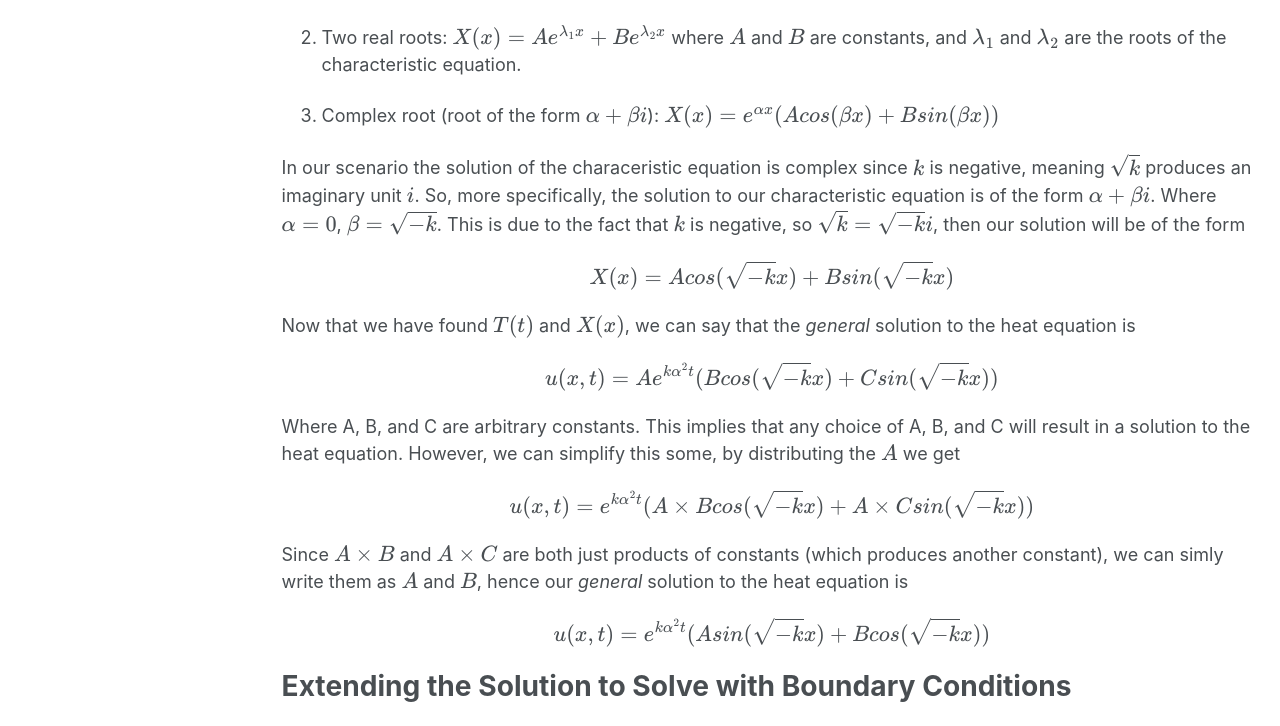
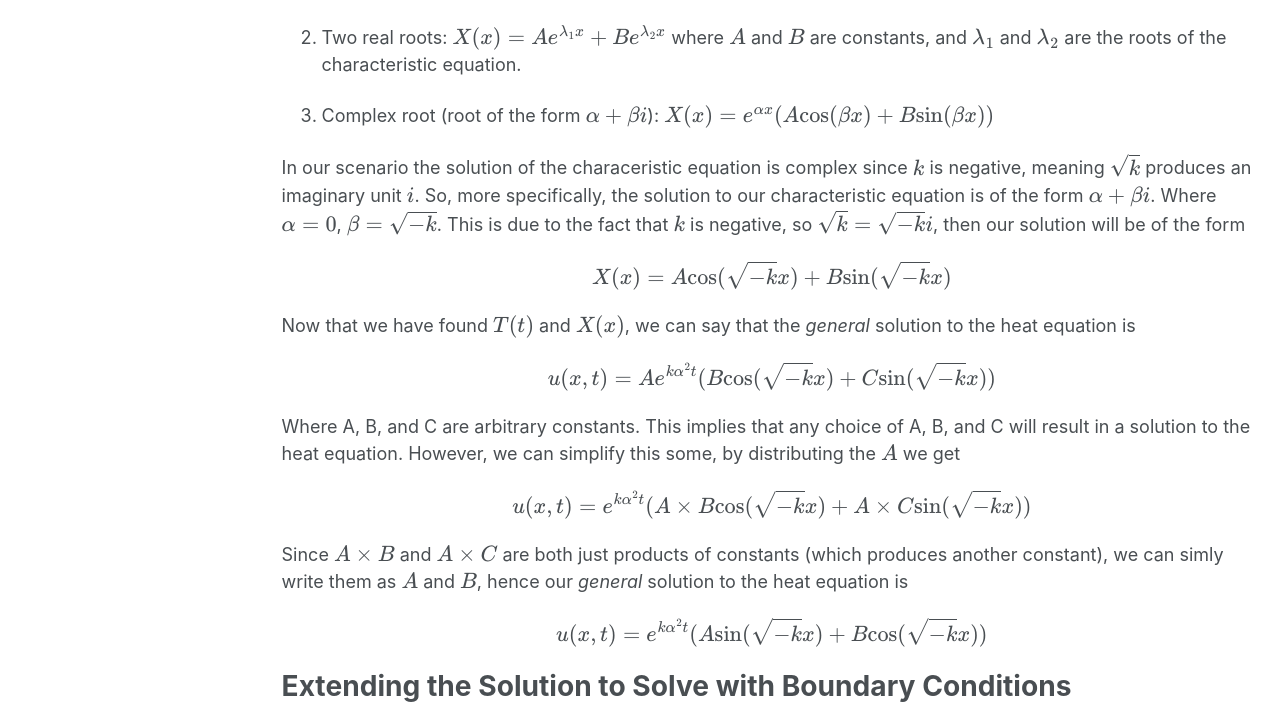
Before and after one commit to Nasser-Mohammed/Nasser-Mohammed.github.io, a Jekyll site: the page built from _pages/notes/pde/heatequation.md, in a window 1280 px wide and 1400 px high, scrolled down 4236 px. Shown: the part 160-886 px from the top of the window. Built offline with Jekyll 4.4.1, drawn with Linux system fonts in a browser that asks for light colours; some of the changed text lies outside the part shown.

Commit message:
Update heatequation.md

```diff
--- a/_pages/notes/pde/heatequation.md
+++ b/_pages/notes/pde/heatequation.md
@@ -55,27 +55,27 @@
 
 2. Two real roots: \\(X(x) = Ae^{\lambda_1x} + B e^{\lambda_2x}\\) where \\(A\\) and \\(B\\) are constants, and \\(\lambda_1\\) and \\(\lambda_2\\) are the roots of the characteristic equation.
 
-3. Complex root (root of the form \\(\alpha + \beta i\\)): \\(X(x) = e^{\alpha x}(Acos(\beta x) + Bsin(\beta x))\\)
+3. Complex root (root of the form \\(\alpha + \beta i\\)): \\(X(x) = e^{\alpha x}(A\text{cos}(\beta x) + B\text{sin}(\beta x))\\)
 
-In our scenario the solution of the characeristic equation is complex since \\(k\\) is negative, meaning \\(\sqrt k\\) produces an imaginary unit \\(i\\). So, more specifically, the solution to our characteristic equation is of the form \\(\alpha + \beta i\\). Where \\(\alpha = 0\\), \\(\beta = \sqrt{-k}\\). This is due to the fact that \\(k\\) is negative, so \\(\sqrt k = \sqrt {-k}i\\), then our solution will be of the form \\[X(x) = Acos(\sqrt{-k}x) + Bsin(\sqrt{-k}x)\\]
-Now that we have found \\(T(t)\\) and \\(X(x)\\), we can say that the *general* solution to the heat equation is \\[u(x,t) = Ae^{k\alpha^2t}(Bcos(\sqrt{-k}x) + Csin(\sqrt{-k}x))\\] Where A, B, and C are arbitrary constants. This implies that any choice of A, B, and C will result in a solution to the heat equation. However, we can simplify this some, by distributing the \\(A\\) we get \\[u(x,t) = e^{k\alpha^2t}(A\times Bcos(\sqrt{-k}x) + A\times Csin(\sqrt{-k}x))\\] Since \\(A\times B\\) and \\(A\times C\\) are both just products of constants (which produces another constant), we can simly write them as \\(A\\) and \\(B\\), hence our *general* solution to the heat equation is \\[u(x,t) = e^{k\alpha^2 t}(Asin(\sqrt{-k}x) + Bcos(\sqrt{-k}x))\\]
+In our scenario the solution of the characeristic equation is complex since \\(k\\) is negative, meaning \\(\sqrt k\\) produces an imaginary unit \\(i\\). So, more specifically, the solution to our characteristic equation is of the form \\(\alpha + \beta i\\). Where \\(\alpha = 0\\), \\(\beta = \sqrt{-k}\\). This is due to the fact that \\(k\\) is negative, so \\(\sqrt k = \sqrt {-k}i\\), then our solution will be of the form \\[X(x) = A\text{cos}(\sqrt{-k}x) + B\text{sin}(\sqrt{-k}x)\\]
+Now that we have found \\(T(t)\\) and \\(X(x)\\), we can say that the *general* solution to the heat equation is \\[u(x,t) = Ae^{k\alpha^2t}(B\text{cos}(\sqrt{-k}x) + C\text{sin}(\sqrt{-k}x))\\] Where A, B, and C are arbitrary constants. This implies that any choice of A, B, and C will result in a solution to the heat equation. However, we can simplify this some, by distributing the \\(A\\) we get \\[u(x,t) = e^{k\alpha^2t}(A\times B\text{cos}(\sqrt{-k}x) + A\times C\text{sin}(\sqrt{-k}x))\\] Since \\(A\times B\\) and \\(A\times C\\) are both just products of constants (which produces another constant), we can simly write them as \\(A\\) and \\(B\\), hence our *general* solution to the heat equation is \\[u(x,t) = e^{k\alpha^2 t}(A\text{sin}(\sqrt{-k}x) + B\text{cos}(\sqrt{-k}x))\\]
 
 Extending the Solution to Solve with Boundary Conditions
 =====
-To solve the heat equation with boundary conditions, you typically begin with the most simple case, homogenous Dirichlet boundary conditions. In the case of the one dimensional metal rod of length 1, our homogenous Dirichlet boundary conditions would be \\[u(0,t) = 0\\] and \\[u(1,t) = 0\\] Now since we know \\[u(x,t) = T(t)X(x)\\] then \\[u(0,t) = X(0)T(t) = 0\\] and \\[u(1,t) = X(1)T(t) = 0\\] This implies that \\(X(0) = 0\\) and \\(X(1) = 0\\) So, to extend our solution to account for this, we consider: \\[X(x) = Acos(\sqrt{-k}x) + Bsin(\sqrt{-k}x)\\] Now it is not enough for this function to satisfy the ODE that we previously solved. Now, it must also satisfy our boundary conditions, i.e. \\(X(0) = 0\\) and \\(X(1) = 0\\), so let's write that out.
-\\[X(0) = 0 = Acos(\sqrt{-k}\times 0) + Bsin(\sqrt{-k}\times 0)\\] this simplifies to \\[Acos(0) + Bsin(0) = 0\\] We know that \\(sin(0) = 0\\) and that \\(cos(0) = 1\\). So our equation simplifies to: \\[A = 0\\] This tells us that \\(A\\) is \\(0\\), so now we can write \\[X(x) = Bsin(\sqrt{-k}x)\\] Since \\(A\\) being \\(0\\) cancels out the \\(cos\\) term. \
-However, we also need to satisfy \\(X(1) = 0\\). So plugging in \\(x = 1\\) we get, \\[X(1) = Bsin(\sqrt{-k}) = 0\\]
+To solve the heat equation with boundary conditions, you typically begin with the most simple case, homogenous Dirichlet boundary conditions. In the case of the one dimensional metal rod of length 1, our homogenous Dirichlet boundary conditions would be \\[u(0,t) = 0\\] and \\[u(1,t) = 0\\] Now since we know \\[u(x,t) = T(t)X(x)\\] then \\[u(0,t) = X(0)T(t) = 0\\] and \\[u(1,t) = X(1)T(t) = 0\\] This implies that \\(X(0) = 0\\) and \\(X(1) = 0\\) So, to extend our solution to account for this, we consider: \\[X(x) = A\text{cos}(\sqrt{-k}x) + B\text{sin}(\sqrt{-k}x)\\] Now it is not enough for this function to satisfy the ODE that we previously solved. Now, it must also satisfy our boundary conditions, i.e. \\(X(0) = 0\\) and \\(X(1) = 0\\), so let's write that out.
+\\[X(0) = 0 = A\text{cos}(\sqrt{-k}\times 0) + B\text{sin}(\sqrt{-k}\times 0)\\] this simplifies to \\[A\text{cos}(0) + B\text{sin}(0) = 0\\] We know that \\(\text{sin}(0) = 0\\) and that \\(\text{cos}(0) = 1\\). So our equation simplifies to: \\[A = 0\\] This tells us that \\(A\\) is \\(0\\), so now we can write \\[X(x) = Bsin(\sqrt{-k}x)\\] Since \\(A\\) being \\(0\\) cancels out the \\(cos\\) term. \
+However, we also need to satisfy \\(X(1) = 0\\). So plugging in \\(x = 1\\) we get, \\[X(1) = B\text{sin}(\sqrt{-k}) = 0\\]
 Now, we cannot let \\(B = 0\\), since our solution will be trivial (i.e. \\(X(x) = 0, \forall x \\) and that would mean \\(u(x,t) = 0\times T(t) \implies \ u(x,t) = 0\\), a trivial solution). \
-Therefore, we need \\(\sqrt{-k}\\) to **force** \\(sin(\sqrt{-k})\\) to be \\(0\\), \\(\forall k\\), in order to satisfy our boundary condition. We know that \\(sin(x) = 0\\) when \\(x\\) is an integer multiple of \\(\pi\\). This tells us that if \\(\sqrt{-k} = n\pi\\), \\(\forall n \in \mathbb{Z}^+\\), then \\(sin(\sqrt{-k}) = 0\\). So we let \\(\sqrt{-k} = n\pi\\), and solve for \\(k\\), we get that \\[k = -(n\pi)^2\\] Now we substitute \\(-(n\pi)^2\\) in, for \\(k\\). Doing that, we get \\[Bsin(\sqrt{(n\pi)^2})\\] which reduces to \\[Bsin(n\pi)\\] and \\[Bsin(n\pi) = 0\\] Which satisfies our boundary condition, so \\(X_n(x) = Bsin(n\pi x)\\). We subscript \\(X(x)\\) (and later \\(T(t)\\)) because we have a different function for each \\(n\\).\
+Therefore, we need \\(\sqrt{-k}\\) to **force** \\(\text{sin}(\sqrt{-k})\\) to be \\(0\\), \\(\forall k\\), in order to satisfy our boundary condition. We know that \\(\text{sin}(x) = 0\\) when \\(x\\) is an integer multiple of \\(\pi\\). This tells us that if \\(\sqrt{-k} = n\pi\\), \\(\forall n \in \mathbb{Z}^+\\), then \\(\text{sin}(\sqrt{-k}) = 0\\). So we let \\(\sqrt{-k} = n\pi\\), and solve for \\(k\\), we get that \\[k = -(n\pi)^2\\] Now we substitute \\(-(n\pi)^2\\) in, for \\(k\\). Doing that, we get \\[B\text{sin}(\sqrt{(n\pi)^2})\\] which reduces to \\[B\text{sin}(n\pi)\\] and \\[B\text{sin|(n\pi) = 0\\] Which satisfies our boundary condition, so \\(X_n(x) = B\text{sin}(n\pi x)\\). We subscript \\(X(x)\\) (and later \\(T(t)\\)) because we have a different function for each \\(n\\).\
 **Note**: We also substitute \\(-(n\pi)^2\\) in for \\(k\\) in our function of \\(t\\) \\[T(t) = Ae^{k\alpha^2t}\\] Becomes \\[T_n(t) = Ae^{-(n\pi\alpha)^2t}\\]
-This was one of the last major steps, we now know the solution to the (homogenous 1 dimensional) heat equation with Dirichlet boundary conditions is: \\[u_n(x,t) = A_ne^{-(n\pi\alpha)^2t}sin(n\pi x)\\] However, this is a sequence of solutions. Each positive integer \\(n\\) can produce a solution to the heat equation with our boundary conditions. So to consolidate this into one solution, we also consider the *initial condition*. For generality, we will consider an arbitrary function \\(\phi(x)\\).
+This was one of the last major steps, we now know the solution to the (homogenous 1 dimensional) heat equation with Dirichlet boundary conditions is: \\[u_n(x,t) = A_ne^{-(n\pi\alpha)^2t}\text{sin}(n\pi x)\\] However, this is a sequence of solutions. Each positive integer \\(n\\) can produce a solution to the heat equation with our boundary conditions. So to consolidate this into one solution, we also consider the *initial condition*. For generality, we will consider an arbitrary function \\(\phi(x)\\).
 
 Final Step: Extending the Solution to Solve with an Initial Condition
 =====
 So, our initial condition is, \\[u(x,0) = \phi(x)\\]
-By **The Law of Superposition**, the linear combination of any solutions to a PDE, is itself a solution to the PDE. Essentially, if solutions to a PDE exist, then they form a vector space. With this in mind, we would like to sum up all possible solutions we had (basically sum up each \\(u_n(x,t)\\)) in such a way that satisfies the initial condition. This problem led Joseph Fourier to the conclusion that any *nice* function can be written as an infinite sum of \\(sin\\) and \\(cos\\) waves. What this means, is that for some random function \\(f(x)\\) defined on the interval \\([0, L]\\) we can write, \\[f(x) = \sum_{n = 1}^{\infty}a_nsin(\frac{n\pi x}{L})\\]
-The goal is to then find the values of \\(a_n\\) that make up this sum. For simplicity we will assume \\(L = 1\\). A necessary fact that we will need to use, is the orthogonality of \\(sin(n\pi x)\\). What this essentially means, is that
-\\[\int_0^1{\sin(n\pi x) \sin(m\pi x) \ dx} =
+By **The Law of Superposition**, the linear combination of any solutions to a PDE, is itself a solution to the PDE. Essentially, if solutions to a PDE exist, then they form a vector space. With this in mind, we would like to sum up all possible solutions we had (basically sum up each \\(u_n(x,t)\\)) in such a way that satisfies the initial condition. This problem led Joseph Fourier to the conclusion that any *nice* function can be written as an infinite sum of **sin** and **cos** waves. What this means, is that for some random function \\(f(x)\\) defined on the interval \\([0, L]\\) we can write, \\[f(x) = \sum_{n = 1}^{\infty}a_n\text{sin}(\frac{n\pi x}{L})\\]
+The goal is to then find the values of \\(a_n\\) that make up this sum. For simplicity we will assume \\(L = 1\\). A necessary fact that we will need to use, is the orthogonality of \\(\text{sin}(n\pi x)\\). What this essentially means, is that
+\\[\int_0^1{\text{sin}(n\pi x) \text{sin}(m\pi x) \ dx} =
 \begin{cases}
 \frac{1}{2} & : \text{if } n = m \\
 0 & : \text{if } n \neq m
```
